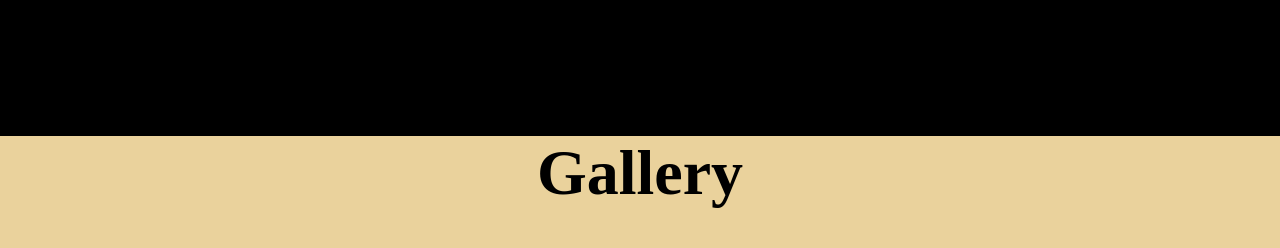
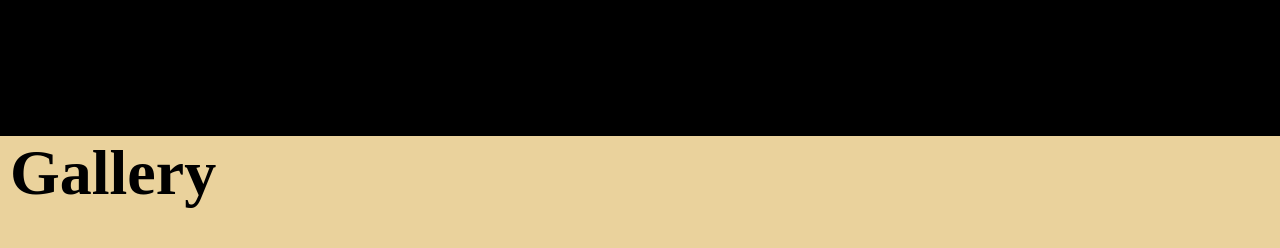
Before and after one commit to JedHumphries/JRphotography, a React (Vite) app in the folder website/: page / in a window 1280 px wide. Shown: the part 1260-1508 px from the top of the page. Built offline with nearby package versions, Linux system fonts and the light colour scheme; grey boxes are pictures that could not be loaded; a web font is replaced by a local one.

Commit message:
added reveal effect gallery h1

```diff
--- a/website/src/components/Carousel/Carousel.jsx
+++ b/website/src/components/Carousel/Carousel.jsx
@@ -2,13 +2,16 @@ import React, {useRef, useState, useEffect } from 'react'
 // import { motion } from 'framer-motion'
 import images from '../../images/images'
 import { CarouselContainer, OuterCarousel, InnerCarousel, ItemContainer, Item, H1 } from './Carousel.styled'
+import Reveal from '../RevealEffect/Reveal'
 
 
 
 const Carousel = () => {
   return (
   <CarouselContainer>
+  <Reveal>
   <H1> Gallery </H1>
+  </Reveal>
     <OuterCarousel>
       <InnerCarousel>
         {images.map(image => {
--- a/website/src/components/Carousel/Carousel.styled.js
+++ b/website/src/components/Carousel/Carousel.styled.js
@@ -12,8 +12,9 @@ justify-content: center;
 export const H1 = styled.h1`
 color: black;
 font-family: Lacquer;
-text-align: center;
+/* text-align: center; */
 font-size: 4rem;
+margin-left: 10px;
 `
 
 export const OuterCarousel = styled(motion.div)`
```
